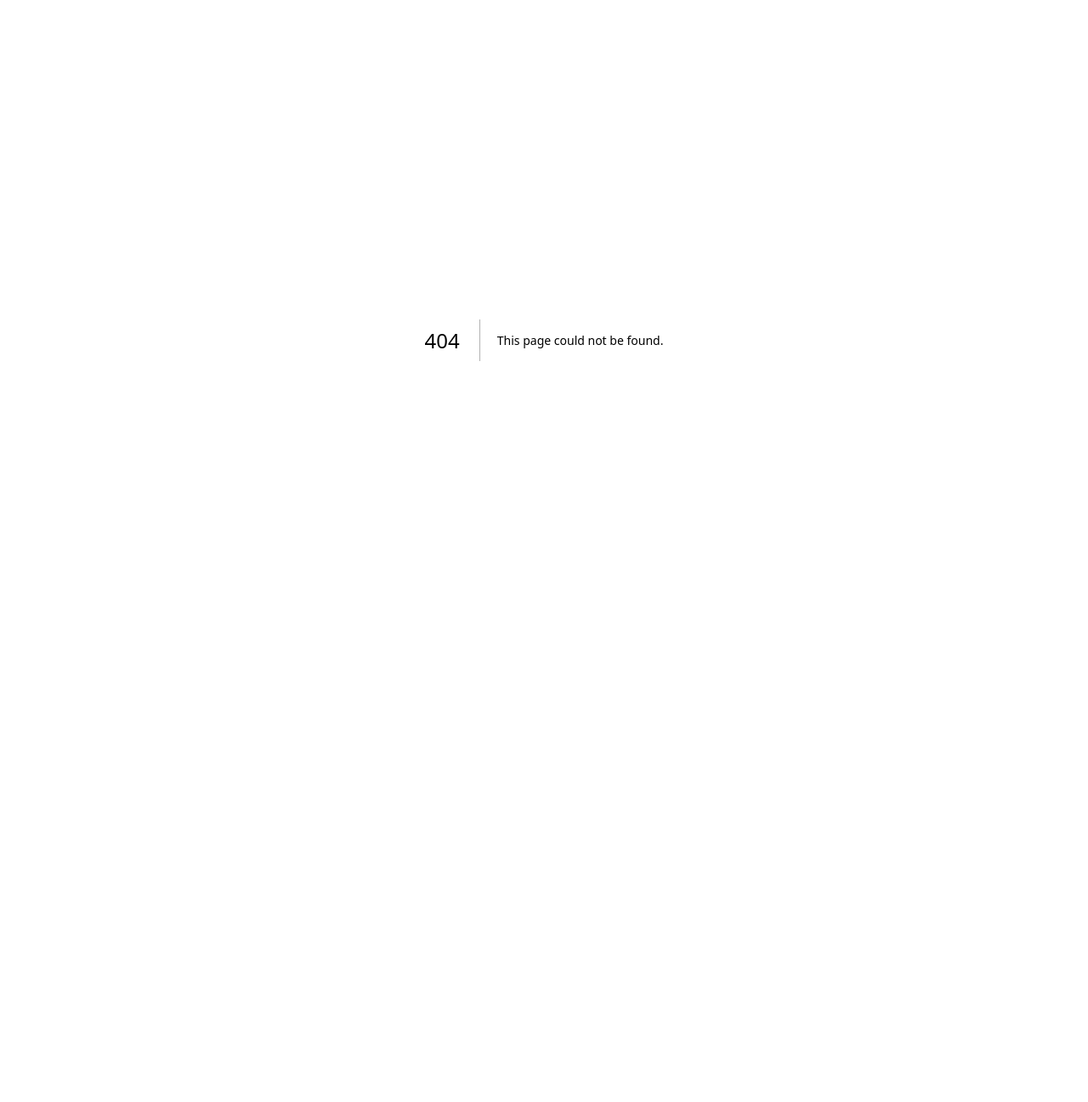
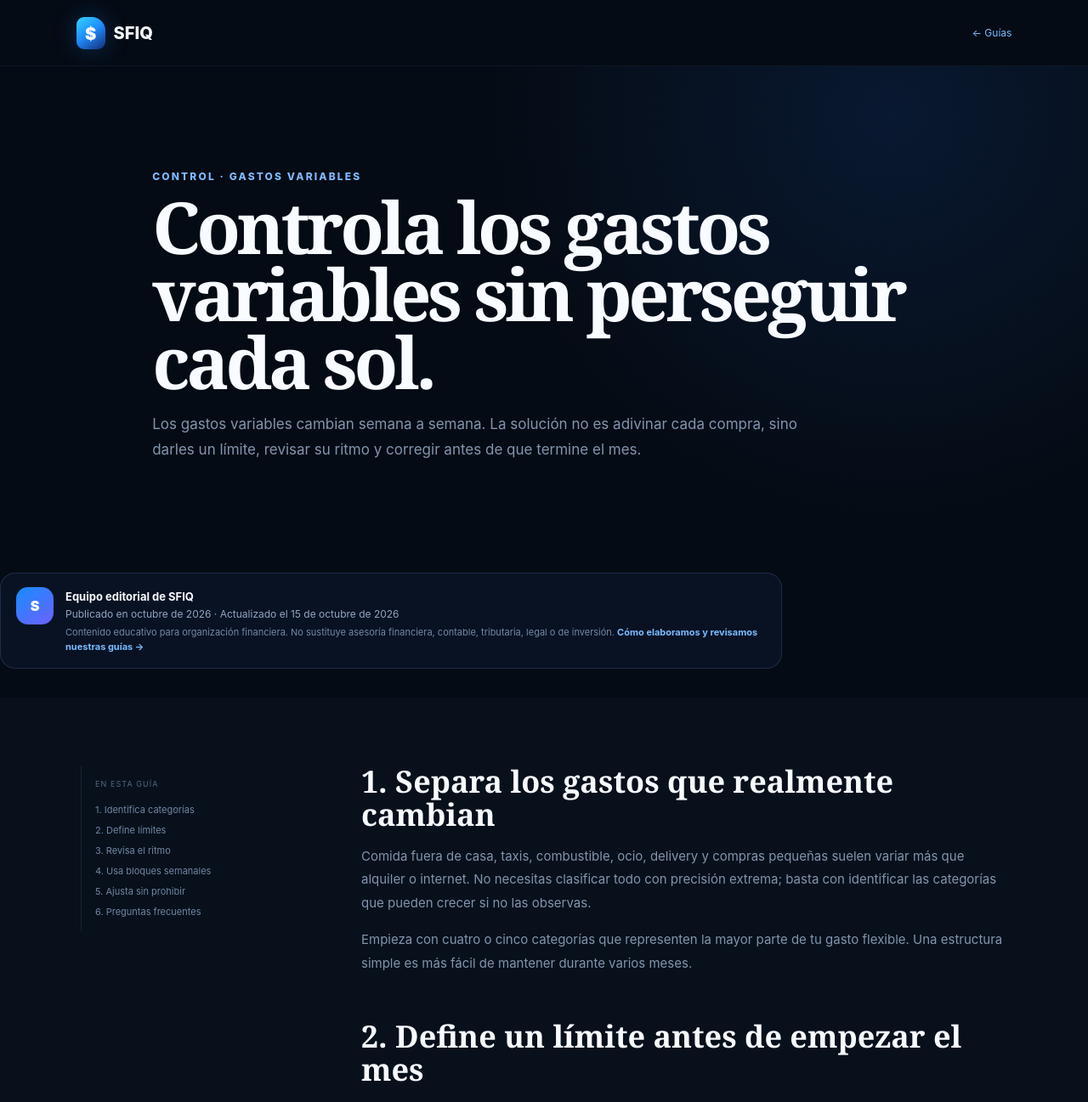
Before and after one commit to Sofonias-23/MiFinanzas, a Next.js app in the folder web/: page /guias/controlar-gastos-variables in a window 1280 px wide. Before the commit this address had no page. Shown: the top 1297 px of the page at 85% size. Before the commit the page ends 800 px from the top, so only its background shows below. Built offline with nearby package versions, Linux system fonts and the light colour scheme; no server answers.

Commit message:
Add practical finance guide

```diff
--- /dev/null
+++ b/web/app/guias/controlar-gastos-variables/page.tsx
@@ -0,0 +1,117 @@
+import type { Metadata } from 'next';
+import GuideAdSlot from '@/components/GuideAdSlot';
+import GuideTrustBlock from '@/components/GuideTrustBlock';
+
+const description =
+  'Aprende a controlar gastos variables como comida, transporte, salidas y compras sin convertir tu presupuesto en una lista imposible de seguir.';
+
+export const metadata: Metadata = {
+  title: 'Cómo controlar gastos variables sin revisar cada compra',
+  description,
+  alternates: { canonical: '/guias/controlar-gastos-variables' },
+  openGraph: {
+    type: 'article',
+    url: 'https://sfiq.app/guias/controlar-gastos-variables',
+    title: 'Cómo controlar gastos variables | SFIQ',
+    description,
+    siteName: 'SFIQ',
+    locale: 'es_PE',
+  },
+};
+
+const articleSchema = {
+  '@context': 'https://schema.org',
+  '@type': 'Article',
+  headline: 'Cómo controlar gastos variables sin revisar cada compra',
+  description,
+  mainEntityOfPage: 'https://sfiq.app/guias/controlar-gastos-variables',
+  url: 'https://sfiq.app/guias/controlar-gastos-variables',
+  inLanguage: 'es',
+  datePublished: '2026-10-15',
+  dateModified: '2026-10-15',
+  author: { '@type': 'Organization', name: 'Equipo editorial de SFIQ', url: 'https://sfiq.app/politica-editorial' },
+  publisher: { '@type': 'Organization', name: 'SFIQ', url: 'https://sfiq.app/' },
+};
+
+export default function ControlarGastosVariablesPage() {
+  return (
+    <main className="articlePage">
+      <script type="application/ld+json" dangerouslySetInnerHTML={{ __html: JSON.stringify(articleSchema) }} />
+      <ArticleHeader />
+      <article className="articleWrap">
+        <header className="articleHero">
+          <p className="eyebrow">CONTROL · GASTOS VARIABLES</p>
+          <h1>Controla los gastos variables sin perseguir cada sol.</h1>
+          <p>Los gastos variables cambian semana a semana. La solución no es adivinar cada compra, sino darles un límite, revisar su ritmo y corregir antes de que termine el mes.</p>
+        </header>
+
+        <GuideTrustBlock />
+
+        <div className="articleBody">
+          <aside>
+            <span>EN ESTA GUÍA</span>
+            <a href="#identifica">1. Identifica categorías</a>
+            <a href="#limites">2. Define límites</a>
+            <a href="#ritmo">3. Revisa el ritmo</a>
+            <a href="#semanal">4. Usa bloques semanales</a>
+            <a href="#ajustes">5. Ajusta sin prohibir</a>
+            <a href="#faq">6. Preguntas frecuentes</a>
+          </aside>
+
+          <div>
+            <section id="identifica">
+              <h2>1. Separa los gastos que realmente cambian</h2>
+              <p>Comida fuera de casa, taxis, combustible, ocio, delivery y compras pequeñas suelen variar más que alquiler o internet. No necesitas clasificar todo con precisión extrema; basta con identificar las categorías que pueden crecer si no las observas.</p>
+              <p>Empieza con cuatro o cinco categorías que representen la mayor parte de tu gasto flexible. Una estructura simple es más fácil de mantener durante varios meses.</p>
+            </section>
+
+            <section id="limites">
+              <h2>2. Define un límite antes de empezar el mes</h2>
+              <p>Revisa cuánto gastaste durante uno o dos meses anteriores y utiliza ese historial como referencia. Si normalmente gastas S/ 500 en comida fuera, fijar S/ 150 sin cambiar hábitos probablemente no sea realista.</p>
+              <div className="articleCallout"><b>Ejemplo</b><p>Si asignas S/ 400 a una categoría, no necesitas repartir exactamente S/ 100 por semana. Solo necesitas detectar si al día 10 ya consumiste S/ 300.</p></div>
+            </section>
+
+            <GuideAdSlot position="mid" />
+
+            <section id="ritmo">
+              <h2>3. Mira la velocidad del gasto, no solo el total</h2>
+              <p>El monto gastado tiene más sentido cuando lo comparas con el momento del mes. Haber usado 70% del presupuesto en la primera semana es muy distinto a usarlo en los últimos cinco días.</p>
+              <p>Una revisión rápida cada pocos días ayuda a corregir temprano. No necesitas abrir cada transacción; observa total de categoría, presupuesto restante y días que faltan.</p>
+            </section>
+
+            <section id="semanal">
+              <h2>4. Usa bloques semanales si el mes se te hace demasiado largo</h2>
+              <p>Algunas personas controlan mejor un monto semanal que uno mensual. Puedes dividir una categoría flexible en cuatro bloques aproximados y dejar un pequeño margen para los últimos días del mes.</p>
+              <p>Si una semana gastas menos, no estás obligado a gastar el saldo. Puedes conservarlo como margen para semanas más costosas o moverlo a ahorro.</p>
+            </section>
+
+            <section id="ajustes">
+              <h2>5. Ajusta el sistema, no castigues cada compra</h2>
+              <p>Un presupuesto sostenible permite ocio y compras personales dentro de un límite. El problema aparece cuando una categoría desplaza sistemáticamente a otras más importantes.</p>
+              <p>Si te pasas todos los meses en la misma categoría, tienes dos opciones: reducir hábitos concretos o reconocer que el límite era demasiado bajo y reajustar otras áreas.</p>
+            </section>
+
+            <section id="faq">
+              <h2>6. Preguntas frecuentes</h2>
+              <h3>¿Qué hago con los gastos que solo aparecen algunos meses?</h3>
+              <p>Puedes crear una categoría de gastos ocasionales y reservar un promedio mensual. Así una reparación o compra prevista no destruye el presupuesto de un solo mes.</p>
+              <h3>¿Debo registrar cada compra pequeña?</h3>
+              <p>Registrar ayuda, pero el nivel de detalle depende de tu objetivo. Si el sistema es tan pesado que dejas de usarlo, simplifica categorías y enfócate en los totales que cambian decisiones.</p>
+            </section>
+
+            <GuideAdSlot position="end" />
+            <div className="articleNext">
+              <span>RELACIONADO</span>
+              <h3>Detecta qué categorías explican la mayor parte de tu gasto mensual.</h3>
+              <a href="/guias/control-gastos-mensuales">Revisar control de gastos mensuales →</a>
+            </div>
+          </div>
+        </div>
+      </article>
+      <ArticleFooter />
+    </main>
+  );
+}
+
+function ArticleHeader(){return <header className="articleTop"><a className="brand" href="/"><span className="brandMark"><span className="brandDollar">$</span></span><span>SFIQ</span></a><a href="/guias">← Guías</a></header>}
+function ArticleFooter(){return <footer className="publicFooter"><a className="brand" href="/"><span className="brandMark"><span className="brandDollar">$</span></span><span>SFIQ</span></a><div><a href="/guias">Guías</a><a href="/calculadoras">Calculadoras</a><a href="/acerca">Acerca</a><a href="/contacto">Contacto</a><a href="/politica-editorial">Política editorial</a></div><span>© 2026 SFIQ</span></footer>}
```
